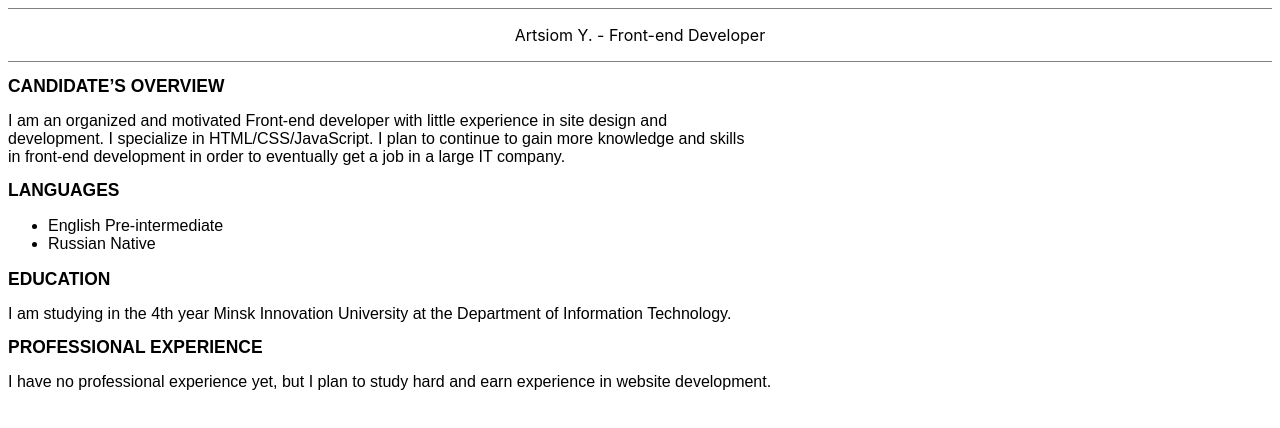
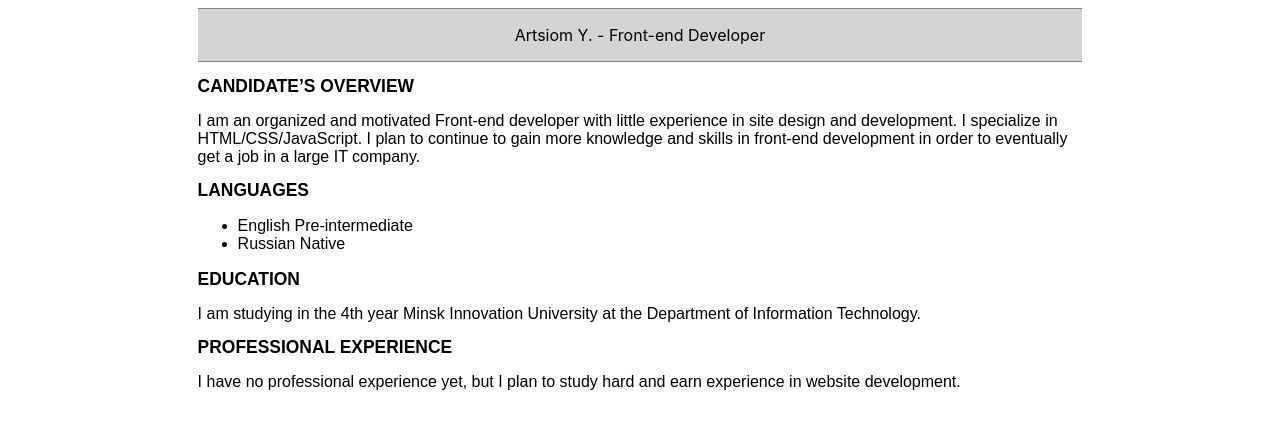
Before and after one commit to Akira-Dev95/rsschool-cv, a plain HTML site: page index.html in a window 1280 px wide. Drawn offline with Linux system fonts and the light colour scheme.

Commit message:
add html css

```diff
--- a/index.html
+++ b/index.html
@@ -7,17 +7,17 @@
     <title>Document</title>
   </head>
   <body>
-    <div>
-      <hr noshade size="1" />
-      <p>Artsiom Y. - Front-end Developer</p>
-      <hr noshade size="1" />
+    <div class="main_cont">
+      <div class="string">
+        <hr noshade size="1" />
+        <p>Artsiom Y. - Front-end Developer</p>
+        <hr noshade size="1" />
+      </div>
       <h2>CANDIDATE’S OVERVIEW</h2>
       I am an organized and motivated Front-end developer with little experience
-      in site design and <br />
-      development. I specialize in HTML/CSS/JavaScript. I plan to continue to
-      gain more knowledge and skills <br />
-      in front-end development in order to eventually get a job in a large IT
-      company.
+      in site design and development. I specialize in HTML/CSS/JavaScript. I
+      plan to continue to gain more knowledge and skills in front-end
+      development in order to eventually get a job in a large IT company.
       <h2>LANGUAGES</h2>
       <ul>
         <li>English Pre-intermediate</li>
--- a/style.css
+++ b/style.css
@@ -11,3 +11,11 @@ p {
 h2 {
   font-size: 109%;
 }
+
+.main_cont {
+  margin: 0 15% 0 15%;
+  width: 70%;
+}
+.string {
+  background-color: rgb(212, 212, 212);
+}
```
